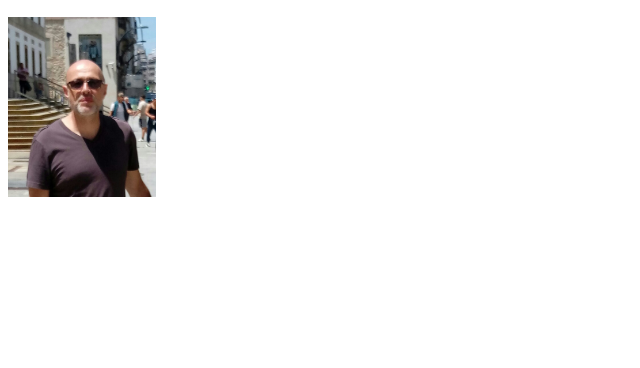
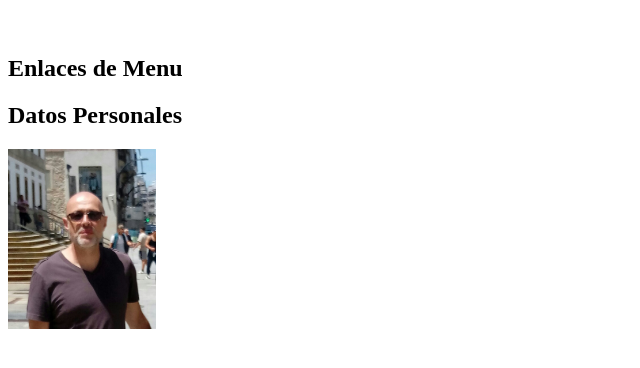
Before and after one commit to Rossetal/curriculum-vitae, a plain HTML site: page index.html in a window 1280 px wide. Shown: the part 422-790 px from the top of the page, without its empty margins (0-640 px from the left). Drawn offline with Linux system fonts and the light colour scheme.

Commit message:
Se agrego datos personales y datos de menu

```diff
--- a/index.html
+++ b/index.html
@@ -8,6 +8,9 @@
     <img src="dibujo.svg"; width="300px"height="300px" >
   <h1 >Hoja de Vida</h1><b>
   <h2>Datos Personales</h2>
+  <br>
+  <h2>Enlaces de Menu</h2>
+  <h2>Datos Personales</h2>
   <img src="Mike 2.jpg"; wiht="180px"height="180px">
 </img>
 </body>
```
